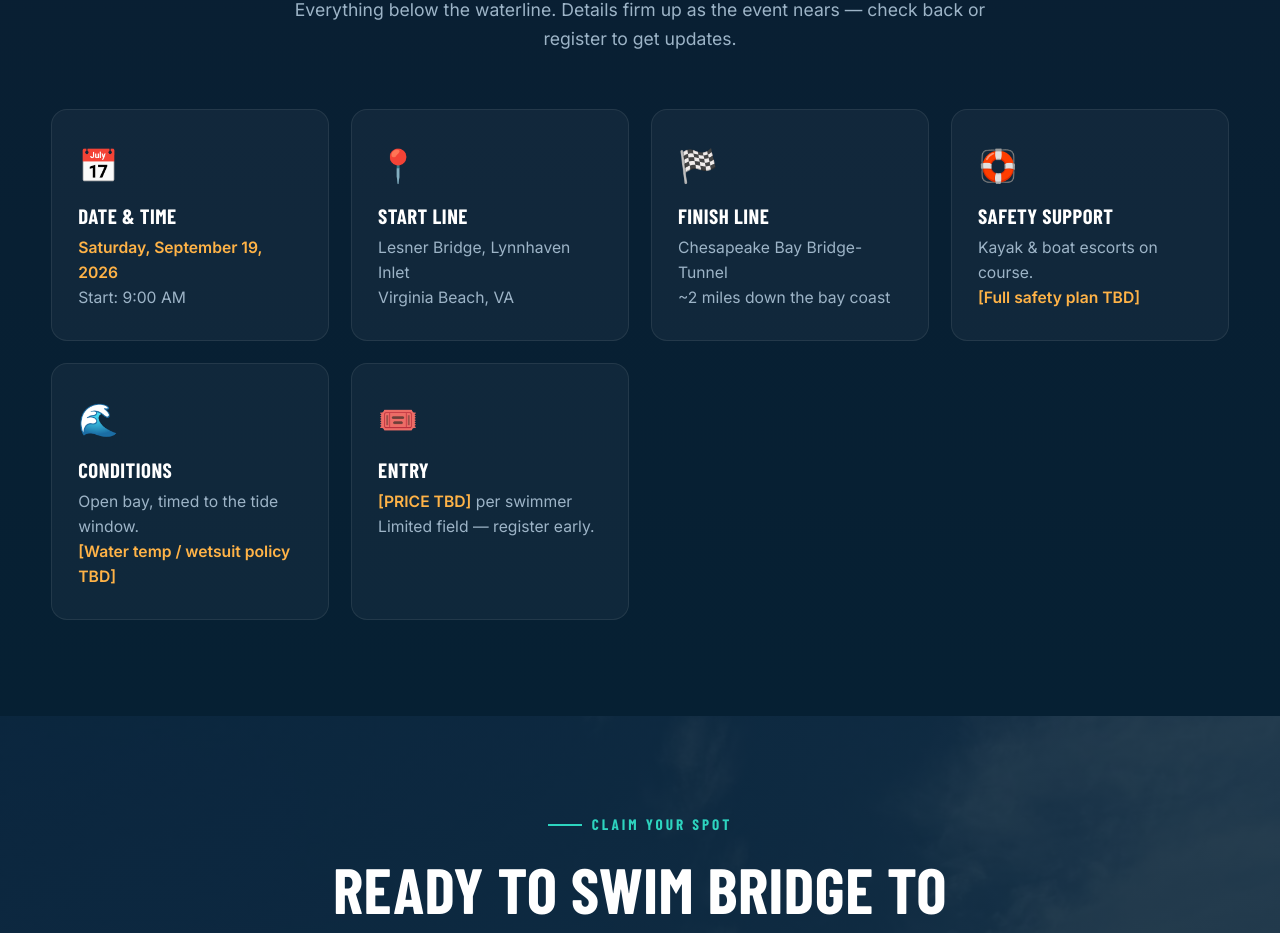
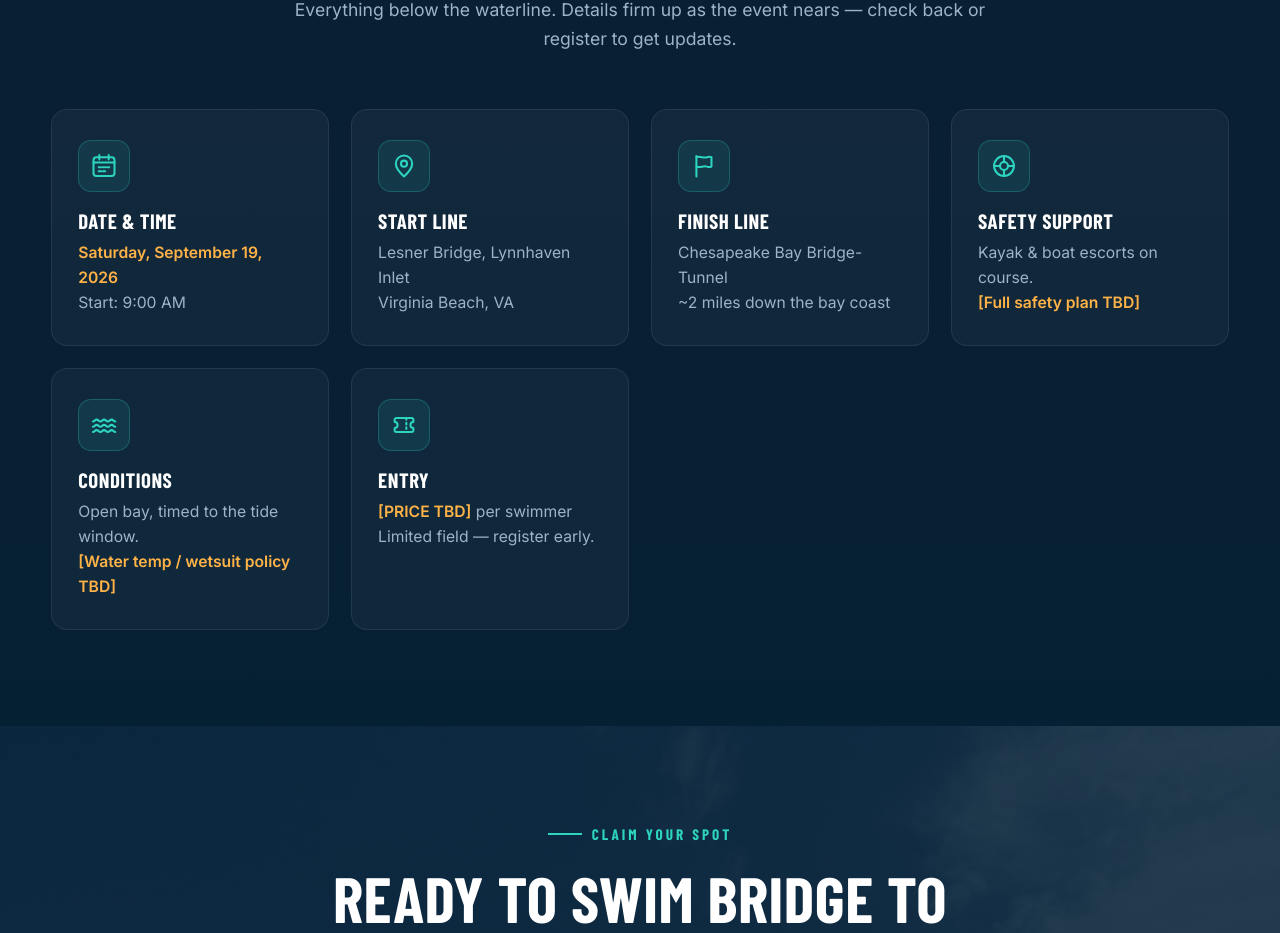
Before and after one commit to swimnerdtim/bridge-to-bridge, a React (Vite) app: page / in a window 1280 px wide. Shown: the part 3073-4006 px from the top of the page. Built offline with nearby package versions, Linux system fonts and the light colour scheme; a web font is replaced by a local one.

Commit message:
Replace emoji icons with clean custom SVG line icons

```diff
--- a/src/App.jsx
+++ b/src/App.jsx
@@ -5,6 +5,7 @@ import finishImg from './assets/cbbt-finish.jpg'
 import mapImg from './assets/course-map.jpg'
 import logoImg from './assets/swimnerd-logo.jpg'
 import Waiver from './Waiver.jsx'
+import { IconCalendar, IconPin, IconFlag, IconLifebuoy, IconWave, IconTicket } from './Icons.jsx'
 
 // ─── Event config (edit these when details are locked) ───────────────
 const EVENT = {
@@ -222,32 +223,32 @@ export default function App() {
           </div>
           <div className="info-grid">
             <div className="info-card">
-              <div className="icon">📅</div>
+              <div className="icon"><IconCalendar /></div>
               <h3>Date &amp; Time</h3>
               <p><span className="tbd">{EVENT.date}</span><br />Start: {EVENT.time}</p>
             </div>
             <div className="info-card">
-              <div className="icon">📍</div>
+              <div className="icon"><IconPin /></div>
               <h3>Start Line</h3>
               <p>Lesner Bridge, Lynnhaven Inlet<br />Virginia Beach, VA</p>
             </div>
             <div className="info-card">
-              <div className="icon">🏁</div>
+              <div className="icon"><IconFlag /></div>
               <h3>Finish Line</h3>
               <p>Chesapeake Bay Bridge-Tunnel<br />~2 miles down the bay coast</p>
             </div>
             <div className="info-card">
-              <div className="icon">🛟</div>
+              <div className="icon"><IconLifebuoy /></div>
               <h3>Safety Support</h3>
               <p>Kayak &amp; boat escorts on course.<br /><span className="tbd">[Full safety plan TBD]</span></p>
             </div>
             <div className="info-card">
-              <div className="icon">🌊</div>
+              <div className="icon"><IconWave /></div>
               <h3>Conditions</h3>
               <p>Open bay, timed to the tide window.<br /><span className="tbd">[Water temp / wetsuit policy TBD]</span></p>
             </div>
             <div className="info-card">
-              <div className="icon">🎟️</div>
+              <div className="icon"><IconTicket /></div>
               <h3>Entry</h3>
               <p><span className="tbd">{EVENT.price}</span> per swimmer<br />Limited field — register early.</p>
             </div>
--- /dev/null
+++ b/src/Icons.jsx
@@ -0,0 +1,67 @@
+// Clean stroke-based line icons for the details cards.
+// Inherit color via currentColor; sized by CSS (.info-card .icon svg).
+
+const base = {
+  fill: 'none',
+  stroke: 'currentColor',
+  strokeWidth: 1.75,
+  strokeLinecap: 'round',
+  strokeLinejoin: 'round',
+}
+
+export function IconCalendar() {
+  return (
+    <svg viewBox="0 0 24 24" {...base} aria-hidden="true">
+      <rect x="3" y="4.5" width="18" height="16" rx="2.5" />
+      <path d="M3 9h18M8 2.5v4M16 2.5v4" />
+      <path d="M7.5 13h2M11 13h2M14.5 13h2M7.5 16.5h2M11 16.5h2" />
+    </svg>
+  )
+}
+
+export function IconPin() {
+  return (
+    <svg viewBox="0 0 24 24" {...base} aria-hidden="true">
+      <path d="M12 21c4.5-4.2 7-7.6 7-11a7 7 0 1 0-14 0c0 3.4 2.5 6.8 7 11Z" />
+      <circle cx="12" cy="10" r="2.6" />
+    </svg>
+  )
+}
+
+export function IconFlag() {
+  return (
+    <svg viewBox="0 0 24 24" {...base} aria-hidden="true">
+      <path d="M5.5 21V3.5" />
+      <path d="M5.5 4.5c3-1.6 6 1.2 9 0 1.4-.55 2.5-.55 3.9 0v8c-1.4.55-2.5.55-3.9 0-3-1.2-6 1.6-9 0" />
+    </svg>
+  )
+}
+
+export function IconLifebuoy() {
+  return (
+    <svg viewBox="0 0 24 24" {...base} aria-hidden="true">
+      <circle cx="12" cy="12" r="8.5" />
+      <circle cx="12" cy="12" r="3.4" />
+      <path d="M12 3.5v5M12 15.5v5M3.5 12h5M15.5 12h5" />
+    </svg>
+  )
+}
+
+export function IconWave() {
+  return (
+    <svg viewBox="0 0 24 24" {...base} aria-hidden="true">
+      <path d="M2.5 9c1.6 0 1.6-1.6 3.2-1.6S7.3 9 8.9 9s1.6-1.6 3.2-1.6S13.7 9 15.3 9s1.6-1.6 3.2-1.6S20.1 9 21.7 9" />
+      <path d="M2.5 13.5c1.6 0 1.6-1.6 3.2-1.6s1.6 1.6 3.2 1.6 1.6-1.6 3.2-1.6 1.6 1.6 3.2 1.6 1.6-1.6 3.2-1.6 1.6 1.6 3.2 1.6" />
+      <path d="M2.5 18c1.6 0 1.6-1.6 3.2-1.6s1.6 1.6 3.2 1.6 1.6-1.6 3.2-1.6 1.6 1.6 3.2 1.6 1.6-1.6 3.2-1.6 1.6 1.6 3.2 1.6" />
+    </svg>
+  )
+}
+
+export function IconTicket() {
+  return (
+    <svg viewBox="0 0 24 24" {...base} aria-hidden="true">
+      <path d="M4 7.5A1.5 1.5 0 0 1 5.5 6h13A1.5 1.5 0 0 1 20 7.5v2a2 2 0 0 0 0 5v2a1.5 1.5 0 0 1-1.5 1.5h-13A1.5 1.5 0 0 1 4 16.5v-2a2 2 0 0 0 0-5Z" />
+      <path d="M14 6v12" strokeDasharray="1.5 2.5" />
+    </svg>
+  )
+}
--- a/src/styles.css
+++ b/src/styles.css
@@ -175,7 +175,15 @@ section { padding: 96px 0; }
   border-radius: 16px; padding: 30px 26px; transition: transform 0.2s, border-color 0.2s;
 }
 .info-card:hover { transform: translateY(-4px); border-color: rgba(45,212,191,0.4); }
-.info-card .icon { font-size: 2rem; margin-bottom: 14px; }
+.info-card .icon {
+  width: 52px; height: 52px; margin-bottom: 18px;
+  display: inline-flex; align-items: center; justify-content: center;
+  border-radius: 13px; color: var(--teal);
+  background: rgba(45, 212, 191, 0.1);
+  border: 1px solid rgba(45, 212, 191, 0.25);
+}
+.info-card .icon svg { width: 28px; height: 28px; }
+.info-card:hover .icon { background: rgba(45, 212, 191, 0.16); }
 .info-card h3 { color: var(--white); font-size: 1.3rem; margin-bottom: 8px; }
 .info-card p { color: var(--muted); font-size: 0.98rem; }
 .info-card .tbd { color: var(--accent-2); font-weight: 600; }
```
